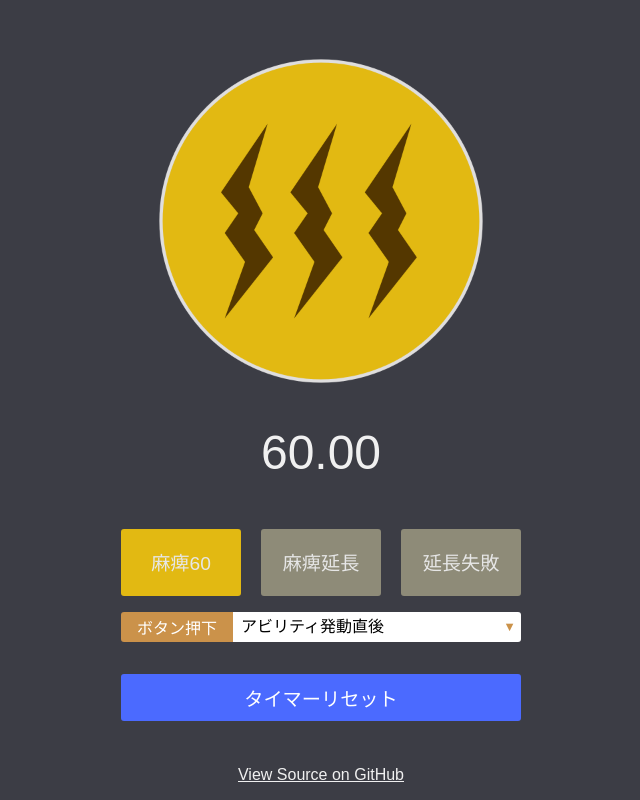
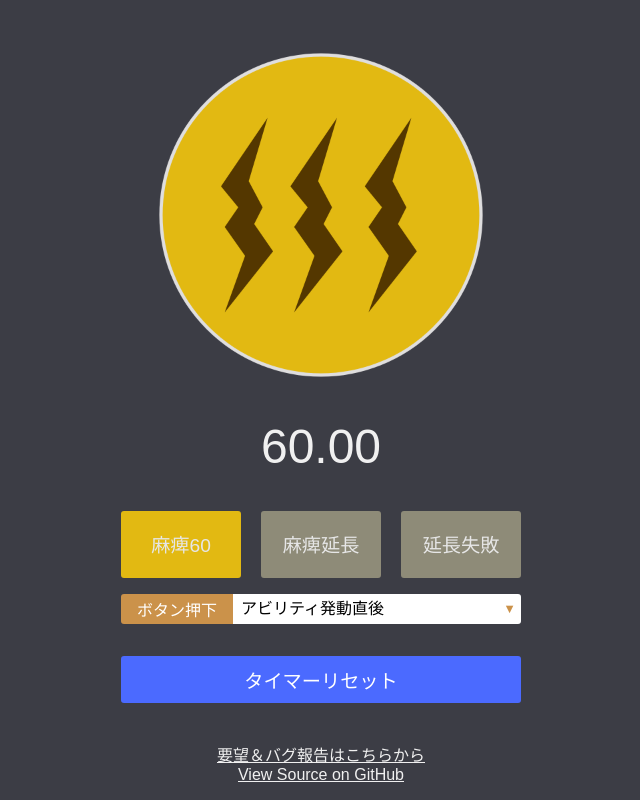
Before and after one commit to kotofurumiya/gbf-paralysis-timer, a plain HTML site: page src/index.html in a window 1280 px wide. Shown: the whole page, without its empty margins (319-959 px from the left). Drawn offline with Linux system fonts and the light colour scheme.

Commit message:
要望&バグ報告フォーラムへのリンクを設置

```diff
--- a/src/index.html
+++ b/src/index.html
@@ -54,6 +54,7 @@
 </main>
 
 <footer class="app-footer">
+  <div><a target="_blank" href="https://feedback.userreport.com/35a6b801-a72c-4743-8d96-5469eacd9d86/">要望＆バグ報告はこちらから</a></div>
   <div><a target="_blank" href="https://github.com/kotofurumiya/gbf-paralysis-timer">View Source on GitHub</a></div>
 </footer>
 </body>
```
